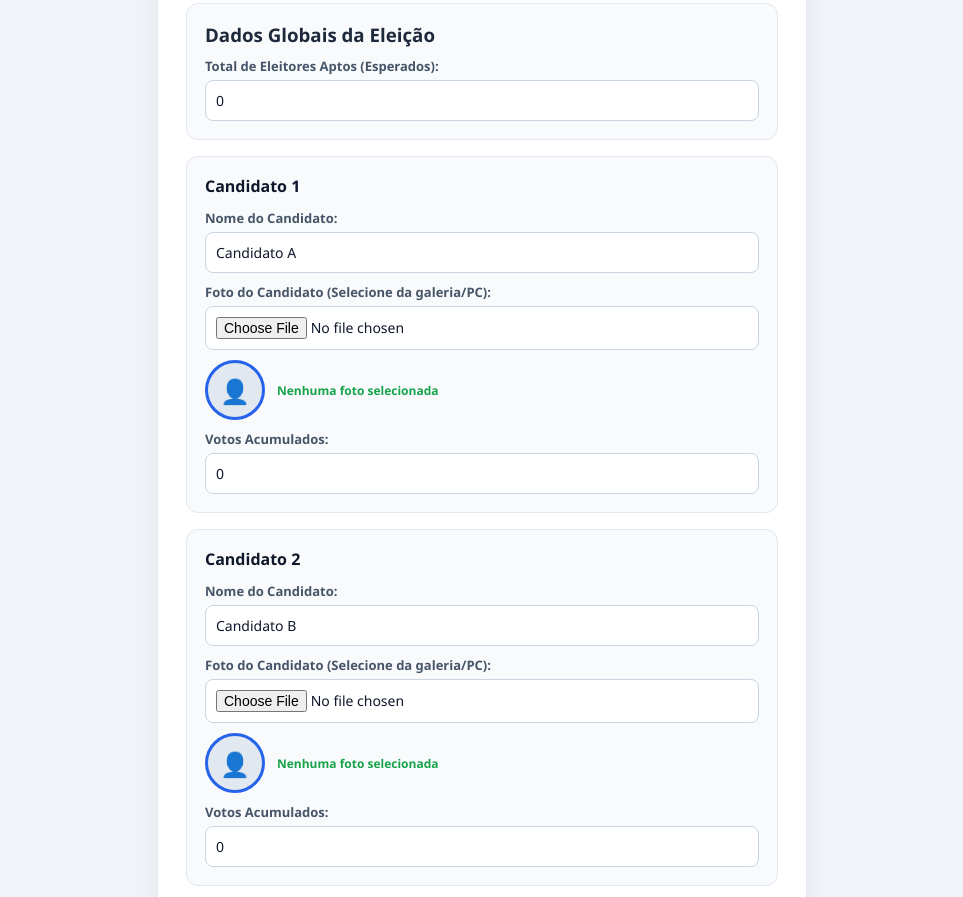
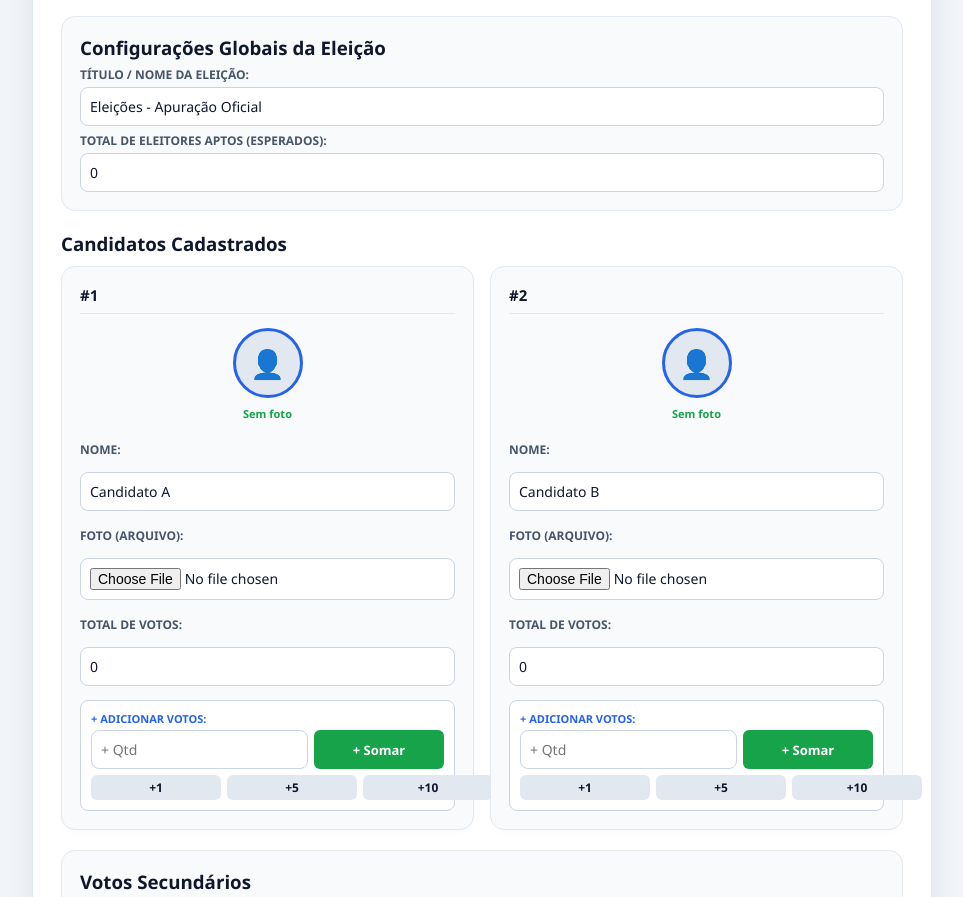
Before and after one commit to gomest-stack/eleicoes, a plain HTML site: page admin.html in a window 1280 px wide. Shown: the part 325-1222 px from the top of the page, without its empty margins (158-1121 px from the left). Drawn offline with Linux system fonts and the light colour scheme.

Commit message:
Refactor admin.html for improved layout and styles
Updated styles and structure for the admin election management page, including enhanced layout for candidates and buttons.

```diff
--- a/admin.html
+++ b/admin.html
@@ -5,46 +5,72 @@
     <meta name="viewport" content="width=device-width, initial-scale=1.0">
     <title>Gerenciador - Lançamento de Votos (ADMIN)</title>
     <style>
-        * { box-sizing: border-box; margin: 0; padding: 0; font-family: 'Segoe UI', system-ui, sans-serif; }
-        body { background-color: #f0f4f8; color: #1e293b; padding: 20px; }
-        .admin-card { max-width: 650px; margin: 0 auto; background: #ffffff; padding: 28px; border-radius: 16px; box-shadow: 0 10px 25px rgba(0,0,0,0.06); border: 1px solid #e2e8f0; }
-        h1 { text-align: center; margin-bottom: 20px; font-size: 22px; color: #0f172a; }
+        * { box-sizing: border-box; margin: 0; padding: 0; font-family: 'Segoe UI', system-ui, -apple-system, sans-serif; }
+        body { background-color: #f1f5f9; color: #0f172a; padding: 20px; }
+        .admin-card { max-width: 900px; margin: 0 auto; background: #ffffff; padding: 28px; border-radius: 18px; box-shadow: 0 10px 30px rgba(15, 23, 42, 0.08); border: 1px solid #e2e8f0; }
+        h1 { text-align: center; margin-bottom: 20px; font-size: 24px; color: #0f172a; font-weight: 800; }
 
         .control-btns { display: flex; gap: 10px; margin-bottom: 16px; flex-wrap: wrap; }
-        button { flex: 1; min-width: 140px; padding: 12px; border: none; border-radius: 8px; font-weight: 700; cursor: pointer; font-size: 14px; transition: opacity 0.2s; }
-        button:hover { opacity: 0.9; }
+        button { flex: 1; min-width: 130px; padding: 12px; border: none; border-radius: 10px; font-weight: 700; cursor: pointer; font-size: 14px; transition: all 0.2s ease; }
+        button:hover { opacity: 0.9; transform: translateY(-1px); }
 
         .btn-open { background-color: #16a34a; color: white; }
         .btn-close { background-color: #dc2626; color: white; }
         .btn-turno { background-color: #0288d1; color: white; width: 100%; margin-bottom: 16px; font-size: 14px; }
-        .btn-add { background-color: #d97706; color: white; margin-bottom: 16px; width: 100%; font-size: 15px; }
-        .btn-remove { background-color: #ef4444; color: white; padding: 5px 12px; font-size: 12px; border-radius: 6px; float: right; }
-        .btn-save { background-color: #2563eb; color: white; width: 100%; margin-top: 15px; font-size: 16px; padding: 14px; }
+        .btn-add { background-color: #d97706; color: white; margin-bottom: 20px; width: 100%; font-size: 15px; }
+        .btn-remove { background-color: #ef4444; color: white; padding: 4px 10px; font-size: 12px; border-radius: 6px; }
+        .btn-save { background-color: #2563eb; color: white; width: 100%; margin-top: 20px; font-size: 16px; padding: 14px; }
         .btn-print { background-color: #475569; color: white; width: 100%; margin-top: 10px; font-size: 15px; padding: 12px; }
         .btn-reset { background-color: #991b1b; color: white; width: 100%; margin-top: 10px; font-size: 14px; padding: 10px; }
 
-        .cand-box { background: #f8fafc; padding: 18px; border-radius: 12px; margin-bottom: 16px; border: 1px solid #e2e8f0; }
-        .cand-box-header { margin-bottom: 12px; display: flex; justify-content: space-between; align-items: center; }
-        .cand-box-header h3 { font-size: 16px; color: #0f172a; font-weight: 700; }
+        .candidatos-grid {
+            display: grid;
+            grid-template-columns: repeat(auto-fit, minmax(260px, 1fr));
+            gap: 16px;
+            margin-bottom: 20px;
+        }
 
-        label { display: block; margin-top: 10px; margin-bottom: 5px; font-size: 13px; color: #475569; font-weight: 600; }
-        input[type="number"], input[type="text"], input[type="file"] { width: 100%; padding: 10px; border-radius: 8px; border: 1px solid #cbd5e1; background: #ffffff; color: #0f172a; font-size: 14px; }
+        .cand-card-admin {
+            background: #f8fafc;
+            padding: 18px;
+            border-radius: 14px;
+            border: 1px solid #e2e8f0;
+            display: flex;
+            flex-direction: column;
+            gap: 10px;
+            box-shadow: 0 4px 6px -1px rgba(0,0,0,0.02);
+            position: relative;
+        }
+        .cand-header-admin { display: flex; justify-content: space-between; align-items: center; border-bottom: 1px solid #e2e8f0; padding-bottom: 8px; }
+        .cand-header-admin h3 { font-size: 15px; color: #0f172a; font-weight: 700; }
 
-        .photo-area { display: flex; align-items: center; gap: 12px; margin-top: 10px; }
-        .preview-img { width: 60px; height: 60px; border-radius: 50%; object-fit: cover; border: 3px solid #2563eb; background-color: #e2e8f0; display: flex; align-items: center; justify-content: center; font-size: 24px; }
-        .photo-status { font-size: 12px; font-weight: 600; color: #16a34a; }
+        .photo-center { display: flex; flex-direction: column; align-items: center; gap: 8px; margin: 4px 0; }
+        .preview-img-admin { width: 70px; height: 70px; border-radius: 50%; object-fit: cover; border: 3px solid #2563eb; background-color: #e2e8f0; display: flex; align-items: center; justify-content: center; font-size: 28px; }
+        .photo-status { font-size: 11px; font-weight: 600; color: #16a34a; }
 
-        .badge-turno-info { text-align: center; font-weight: bold; color: #92400e; background: #fef3c7; padding: 8px; border-radius: 8px; margin-bottom: 16px; font-size: 14px; }
+        label { display: block; margin-top: 6px; margin-bottom: 4px; font-size: 12px; color: #475569; font-weight: 700; text-transform: uppercase; }
+        input[type="number"], input[type="text"], input[type="file"] { width: 100%; padding: 9px; border-radius: 8px; border: 1px solid #cbd5e1; background: #ffffff; color: #0f172a; font-size: 14px; }
 
-        .chart-box-admin { background: #f8fafc; padding: 18px; border-radius: 12px; border: 1px solid #e2e8f0; margin-top: 20px; }
+        .increment-box { background: #ffffff; border: 1px solid #cbd5e1; padding: 10px; border-radius: 8px; margin-top: 4px; }
+        .increment-row { display: flex; gap: 6px; margin-top: 4px; }
+        .btn-inc-add { background: #16a34a; color: white; border: none; padding: 8px 12px; border-radius: 6px; font-weight: 700; cursor: pointer; white-space: nowrap; font-size: 13px; }
+        .quick-btns { display: flex; gap: 6px; margin-top: 6px; }
+        .btn-quick { background: #e2e8f0; color: #0f172a; border: none; padding: 4px 8px; border-radius: 6px; font-size: 12px; font-weight: 700; cursor: pointer; flex: 1; }
+        .btn-quick:hover { background: #cbd5e1; }
+
+        .global-box { background: #f8fafc; padding: 18px; border-radius: 14px; border: 1px solid #e2e8f0; margin-bottom: 20px; }
+
+        .badge-turno-info { text-align: center; font-weight: bold; color: #92400e; background: #fef3c7; padding: 10px; border-radius: 10px; margin-bottom: 16px; font-size: 14px; border: 1px solid #fde68a; }
+
+        .chart-box-admin { background: #f8fafc; padding: 18px; border-radius: 14px; border: 1px solid #e2e8f0; margin-top: 20px; }
         .chart-box-admin h3 { font-size: 15px; color: #0f172a; margin-bottom: 12px; text-align: center; }
 
         @media print {
             body { background: white; padding: 0; }
             .admin-card { border: none; box-shadow: none; max-width: 100%; width: 100%; padding: 0; }
-            .control-btns, .btn-add, .btn-save, .btn-print, .btn-reset, .btn-turno, input[type="file"], .btn-remove { display: none !important; }
+            .control-btns, .btn-add, .btn-save, .btn-print, .btn-reset, .btn-turno, input[type="file"], .btn-remove, .increment-box, .quick-btns { display: none !important; }
             input { border: none !important; background: transparent !important; font-weight: bold; font-size: 16px !important; }
-            .cand-box { border: 1px solid #cbd5e1 !important; page-break-inside: avoid; }
+            .cand-card-admin { border: 1px solid #cbd5e1 !important; page-break-inside: avoid; }
             .chart-box-admin { page-break-inside: avoid; margin-top: 30px; border: 1px solid #cbd5e1; }
         }
     </style>
@@ -64,15 +90,19 @@
         <button type="button" class="btn-add" onclick="adicionarCandidato()">+ Adicionar Novo Candidato</button>
 
         <form id="adminForm">
-            <div class="cand-box">
-                <h3>Dados Globais da Eleição</h3>
+            <div class="global-box">
+                <h3>Configurações Globais da Eleição</h3>
+                <label>Título / Nome da Eleição:</label>
+                <input type="text" id="tituloEleicao" placeholder="Ex: Eleição para Direção Escolar 2026" value="Eleições - Apuração Oficial">
+
                 <label>Total de Eleitores Aptos (Esperados):</label>
                 <input type="number" id="totalEleitores" value="0" min="0" placeholder="Ex: 500">
             </div>
 
-            <div id="listaCandidatos"></div>
+            <h3 style="margin-bottom: 10px; color: #0f172a;">Candidatos Cadastrados</h3>
+            <div id="listaCandidatos" class="candidatos-grid"></div>
 
-            <div class="cand-box">
+            <div class="global-box">
                 <h3>Votos Secundários</h3>
                 <label>Votos Brancos:</label>
                 <input type="number" id="brancos" value="0" min="0">
@@ -106,6 +136,7 @@
             if (salvas) {
                 try {
                     const data = JSON.parse(salvas);
+                    if (data.tituloEleicao) document.getElementById('tituloEleicao').value = data.tituloEleicao;
                     if (data.totalEleitores !== undefined) document.getElementById('totalEleitores').value = data.totalEleitores;
                     if (data.candidatos && data.candidatos.length > 0) candidatos = data.candidatos;
                     if (data.status) statusAtual = data.status;
@@ -125,36 +156,66 @@
 
             candidatos.forEach((cand, index) => {
                 const box = document.createElement('div');
-                box.className = 'cand-box';
+                box.className = 'cand-card-admin';
                 const temFoto = cand.foto && cand.foto.length > 0;
 
                 box.innerHTML = `
-                    <div class="cand-box-header">
-                        <h3>Candidato ${index + 1}</h3>
-                        ${candidatos.length > 2 ? `<button type="button" class="btn-remove" onclick="removerCandidato(${index})">Remover</button>` : ''}
+                    <div class="cand-header-admin">
+                        <h3>#${index + 1}</h3>
+                        ${candidatos.length > 2 ? `<button type="button" class="btn-remove" onclick="removerCandidato(${index})">Excluir</button>` : ''}
                     </div>
-                    <label>Nome do Candidato:</label>
-                    <input type="text" id="nome-cand-${index}" value="${cand.nome}">
 
-                    <label>Foto do Candidato (Selecione da galeria/PC):</label>
-                    <input type="file" accept="image/*" onchange="carregarEComprimirFoto(event, ${index})">
-
-                    <div class="photo-area">
+                    <div class="photo-center">
                         ${temFoto
-                            ? `<img id="preview-${index}" src="${cand.foto}" class="preview-img">`
-                            : `<div id="preview-${index}" class="preview-img">👤</div>`}
+                            ? `<img id="preview-${index}" src="${cand.foto}" class="preview-img-admin">`
+                            : `<div id="preview-${index}" class="preview-img-admin">👤</div>`}
                         <span id="photo-status-${index}" class="photo-status">
-                            ${temFoto ? '✓ Foto salva no sistema' : 'Nenhuma foto selecionada'}
+                            ${temFoto ? '✓ Foto salva' : 'Sem foto'}
                         </span>
                     </div>
 
-                    <label>Votos Acumulados:</label>
+                    <label>Nome:</label>
+                    <input type="text" id="nome-cand-${index}" value="${cand.nome}">
+
+                    <label>Foto (Arquivo):</label>
+                    <input type="file" accept="image/*" onchange="carregarEComprimirFoto(event, ${index})">
+
+                    <label>Total de Votos:</label>
                     <input type="number" id="votos-cand-${index}" value="${cand.votos}" min="0">
+
+                    <div class="increment-box">
+                        <label style="margin:0; font-size:11px; color:#2563eb;">+ Adicionar Votos:</label>
+                        <div class="increment-row">
+                            <input type="number" id="add-votos-${index}" placeholder="+ Qtd" min="1">
+                            <button type="button" class="btn-inc-add" onclick="adicionarVotosQtd(${index})">+ Somar</button>
+                        </div>
+                        <div class="quick-btns">
+                            <button type="button" class="btn-quick" onclick="adicionarVotosDireto(${index}, 1)">+1</button>
+                            <button type="button" class="btn-quick" onclick="adicionarVotosDireto(${index}, 5)">+5</button>
+                            <button type="button" class="btn-quick" onclick="adicionarVotosDireto(${index}, 10)">+10</button>
+                        </div>
+                    </div>
                 `;
                 container.appendChild(box);
             });
 
             desenharGraficoAdmin(historicoVotos);
+        }
+
+        function adicionarVotosQtd(index) {
+            sincronizarCamposDigitados();
+            const elInput = document.getElementById(`add-votos-${index}`);
+            const qtd = parseInt(elInput ? elInput.value : 0) || 0;
+            if (qtd > 0) {
+                candidatos[index].votos = (candidatos[index].votos || 0) + qtd;
+                renderizarFormulario();
+            }
+        }
+
+        function adicionarVotosDireto(index, qtd) {
+            sincronizarCamposDigitados();
+            candidatos[index].votos = (candidatos[index].votos || 0) + qtd;
+            renderizarFormulario();
         }
 
         function carregarEComprimirFoto(event, index) {
@@ -184,24 +245,7 @@
                     const compressedBase64 = canvas.toDataURL('image/jpeg', 0.7);
                     candidatos[index].foto = compressedBase64;
 
-                    const preview = document.getElementById(`preview-${index}`);
-                    const statusText = document.getElementById(`photo-status-${index}`);
-
-                    if (preview) {
-                        if (preview.tagName === 'IMG') {
-                            preview.src = compressedBase64;
-                        } else {
-                            const newImg = document.createElement('img');
-                            newImg.id = `preview-${index}`;
-                            newImg.className = 'preview-img';
-                            newImg.src = compressedBase64;
-                            preview.parentNode.replaceChild(newImg, preview);
-                        }
-                    }
-                    if (statusText) {
-                        statusText.innerText = '✓ Foto processada! Clique em Salvar.';
-                        statusText.style.color = '#16a34a';
-                    }
+                    renderizarFormulario();
                 };
                 img.src = e.target.result;
             };
@@ -268,6 +312,7 @@
             historicoVotos.push({ hora: horaFormatada, votosPorCand: votosMap });
 
             const dados = {
+                tituloEleicao: document.getElementById('tituloEleicao').value || 'Eleições - Apuração Oficial',
                 status: statusAtual,
                 turno: turnoAtual,
                 ultimaAtualizacao: dataHoraFull,
@@ -302,6 +347,7 @@
                     document.getElementById('nulos').value = 0;
 
                     const dadosLimpos = {
+                        tituloEleicao: document.getElementById('tituloEleicao').value || 'Eleições - Apuração Oficial',
                         status: statusAtual,
                         turno: turnoAtual,
                         ultimaAtualizacao: 'Sistema Zerado',
```
